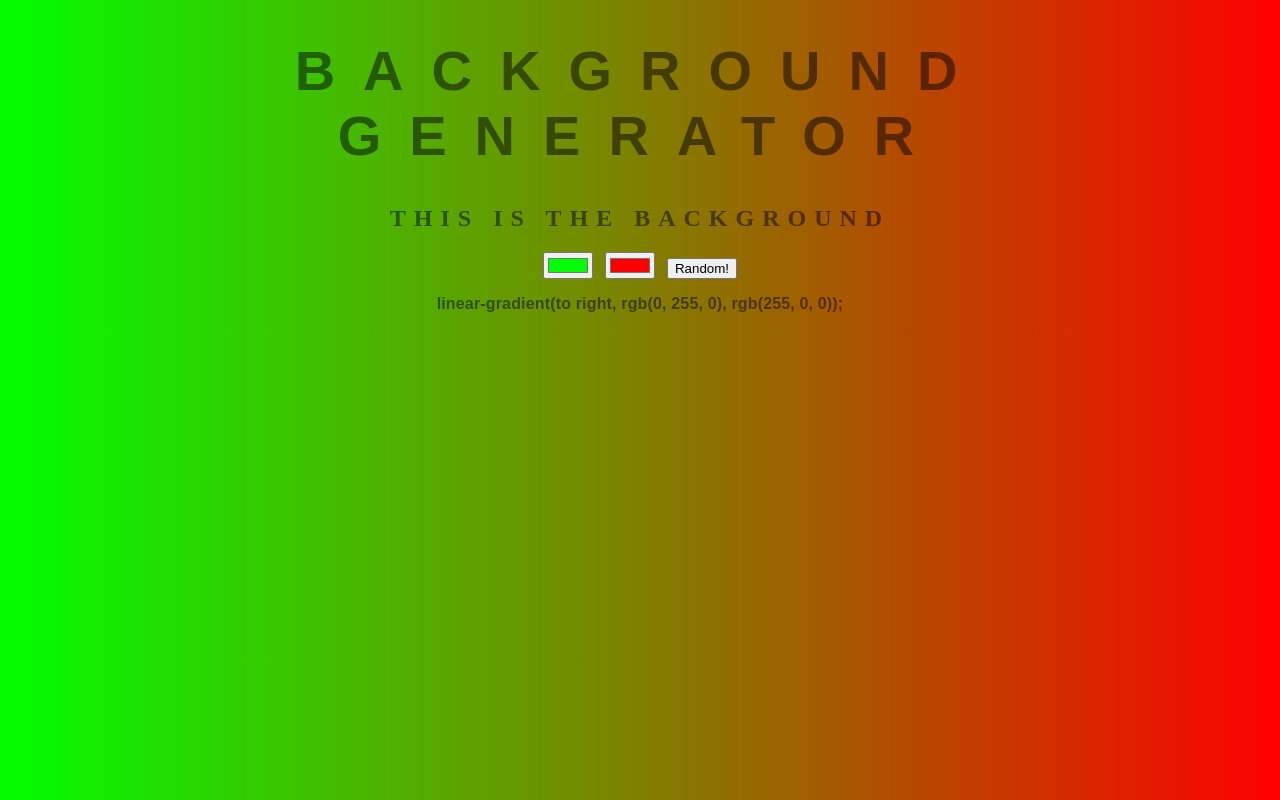
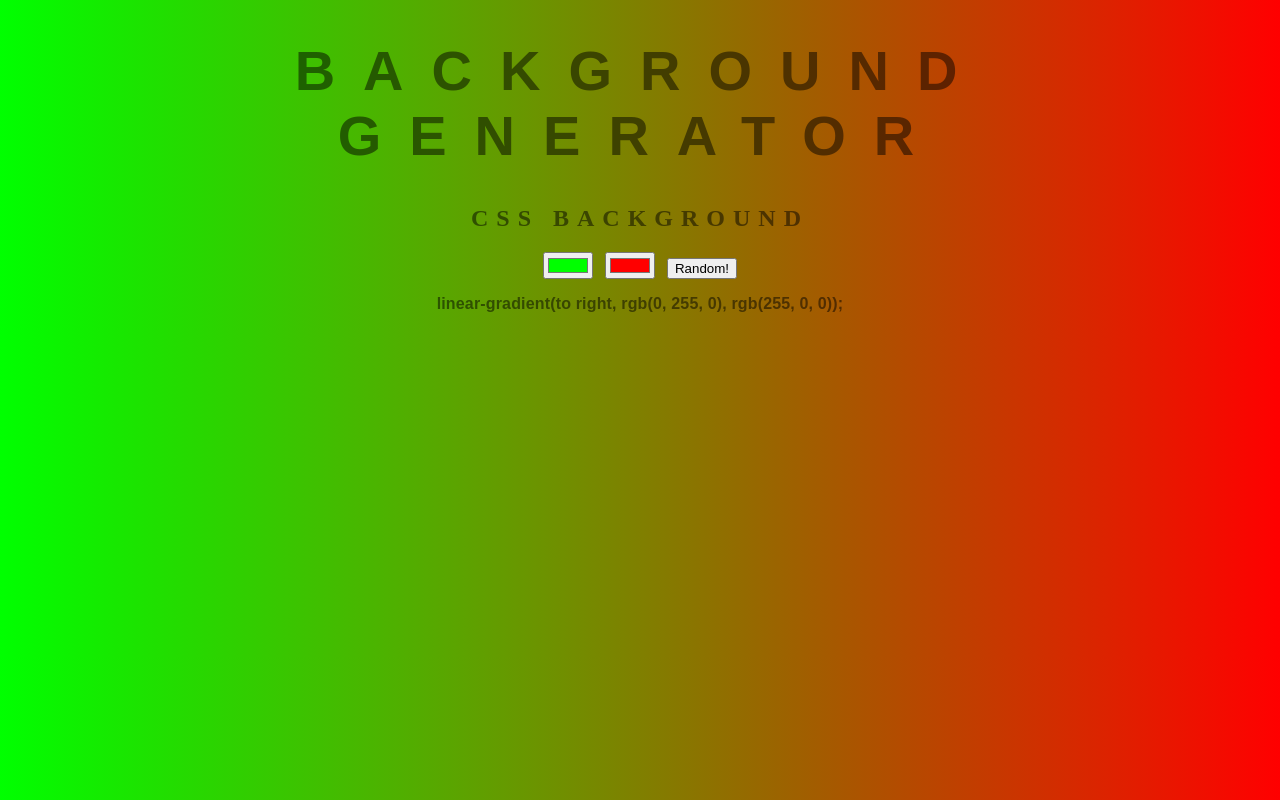
Before and after one commit to JackSaunders93/background-generator, a plain HTML site: page index.html in a window 1280 px wide. Drawn offline with Linux system fonts and the light colour scheme.

Commit message:
reverting back to old title

```diff
--- a/index.html
+++ b/index.html
@@ -9,7 +9,7 @@
 </head>
 <body id="gradient">
     <h1>Background Generator</h1>
-    <h2>This is the background</h2>
+    <h2>CSS Background</h2>
     <input id="color1" type="color" value="#00ff00">
     <input id="color2" type="color" value="#ff0000">
     <button class="random">Random!</button>
```
